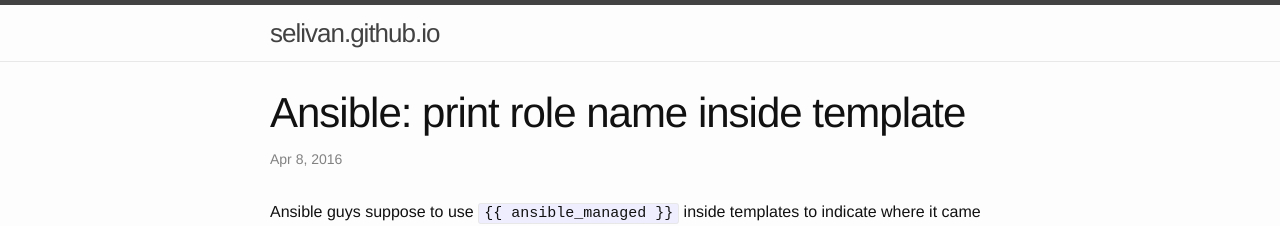
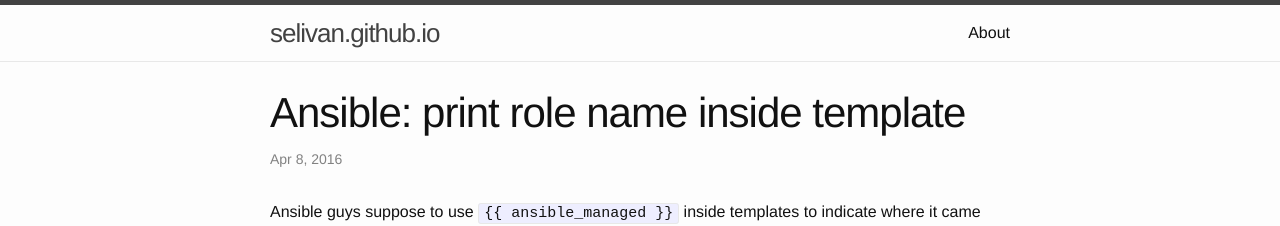
Before and after one commit to selivan/selivan.github.io, a Jekyll site: the page built from _posts/2016-04-08-ansible-print-role-name-inside-template.md, in a window 1280 px wide. Shown: the top 226 px of the page. Built offline with Jekyll 4.4.1, drawn with Linux system fonts in a browser that asks for light colours; comment, search, counter and statistics services are not loaded.

Commit message:
about page

```diff
--- a/_includes/header.html
+++ b/_includes/header.html
@@ -14,12 +14,17 @@
       </a>
 
       <div class="trigger">
+        <a class="page-link" href="/about">About</a>
+      </div>
+{% comment %}
+      <div class="trigger">
         {% for my_page in site.pages %}
           {% if my_page.title %}
           <a class="page-link" href="{{ my_page.url | prepend: site.baseurl }}">{{ my_page.title }}</a>
           {% endif %}
         {% endfor %}
       </div>
+  {% endcomment %}
     </nav>
 
   </div>
```
Also changed, not shown: _posts/2100-01-01-top-post-about-this-blog.md (deleted, +0 -8 lines), about/index.md (added, +6 -0 lines).
